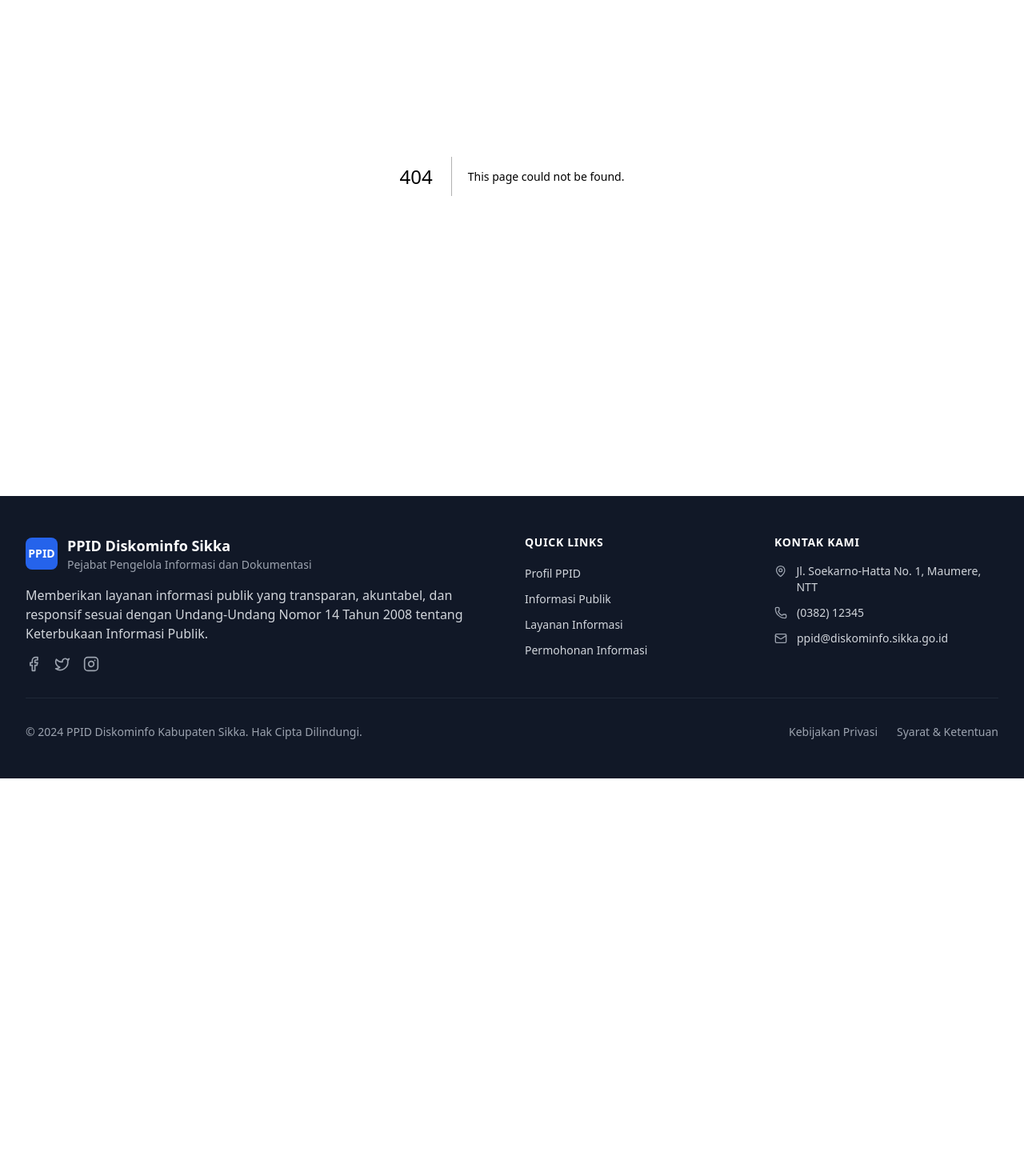
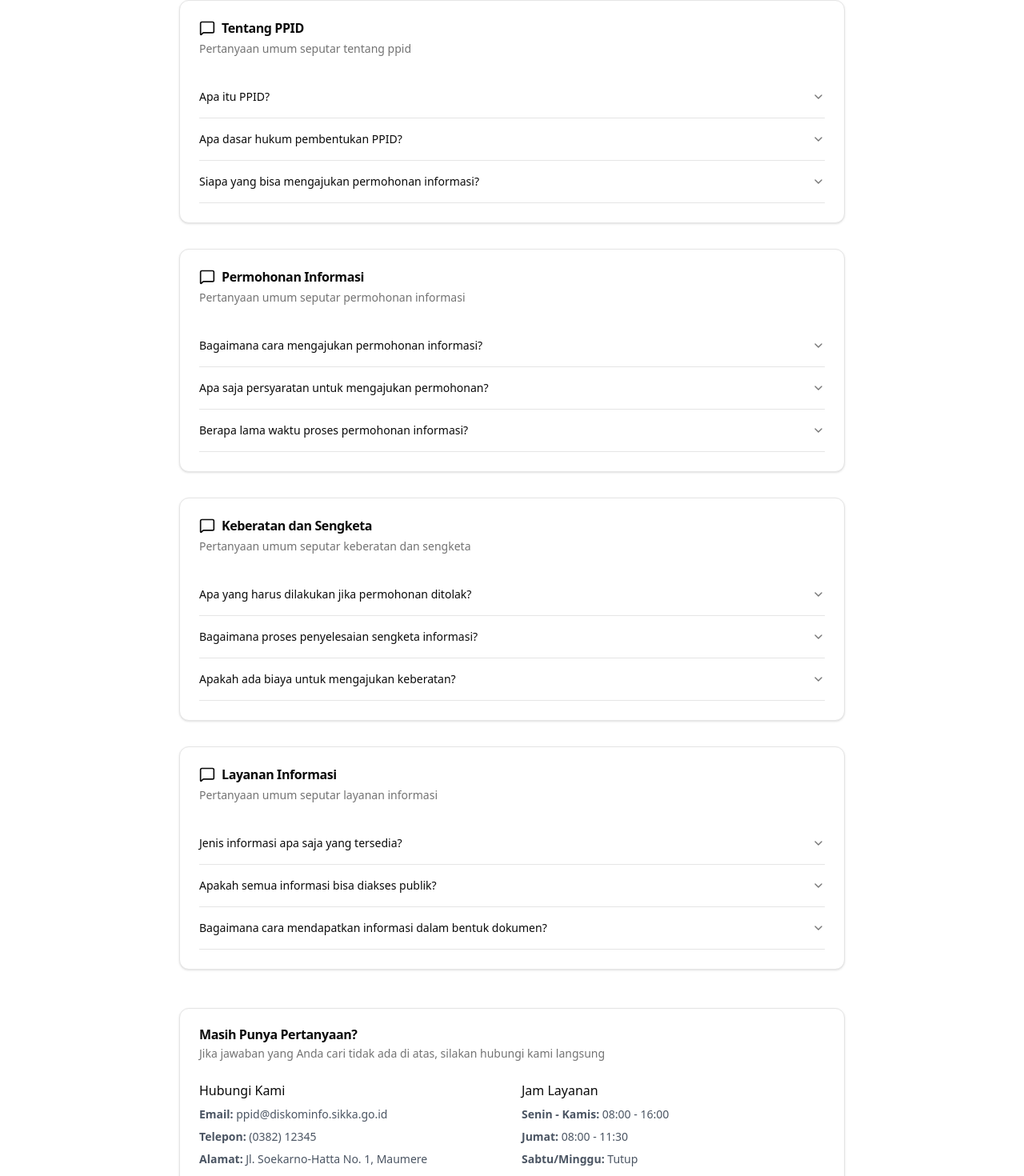
Before and after one commit to julianojr-blip/ppid-diskominfo-sikka, a Next.js app: page /faq in a window 1280 px wide. Before the commit this address had no page. Shown: the part 245-1715 px from the top of the page at 80% size. Before the commit the page ends 1218 px from the top, so only its background shows below. Built offline with nearby package versions, Linux system fonts and the light colour scheme.

Commit message:
Update Halaman Faq

```diff
--- /dev/null
+++ b/app/faq/page.tsx
@@ -0,0 +1,157 @@
+import { Card, CardContent, CardDescription, CardHeader, CardTitle } from '@/components/ui/card'
+import { Accordion, AccordionContent, AccordionItem, AccordionTrigger } from '@/components/ui/accordion'
+import { HelpCircle, MessageSquare } from 'lucide-react'
+
+export default function FAQPage() {
+  const faqData = [
+    {
+      category: "Tentang PPID",
+      questions: [
+        {
+          question: "Apa itu PPID?",
+          answer: "PPID (Pejabat Pengelola Informasi dan Dokumentasi) adalah unit kerja yang bertanggung jawab di bidang penyimpanan, pendokumentasian, penyediaan, dan pelayanan informasi publik di badan publik."
+        },
+        {
+          question: "Apa dasar hukum pembentukan PPID?",
+          answer: "Dasar hukumnya adalah Undang-Undang Nomor 14 Tahun 2008 tentang Keterbukaan Informasi Publik dan Peraturan Komisi Informasi Nomor 1 Tahun 2010 tentang Standar Layanan Informasi Publik."
+        },
+        {
+          question: "Siapa yang bisa mengajukan permohonan informasi?",
+          answer: "Setiap orang atau kelompok orang memiliki hak untuk memperoleh informasi publik sesuai dengan ketentuan perundang-undangan."
+        }
+      ]
+    },
+    {
+      category: "Permohonan Informasi",
+      questions: [
+        {
+          question: "Bagaimana cara mengajukan permohonan informasi?",
+          answer: "Permohonan informasi dapat diajukan secara langsung di kantor PPID, melalui email, atau melalui form permohonan yang tersedia di website ini."
+        },
+        {
+          question: "Apa saja persyaratan untuk mengajukan permohonan?",
+          answer: "Persyaratannya meliputi: identitas pemohon (KTP/SIM), rincian informasi yang diminta, tujuan penggunaan informasi, dan cara memperoleh informasi."
+        },
+        {
+          question: "Berapa lama waktu proses permohonan informasi?",
+          answer: "Waktu proses maksimal 10 hari kerja sejak permohonan diterima. Untuk informasi kompleks dapat diperpanjang maksimal 7 hari kerja."
+        }
+      ]
+    },
+    {
+      category: "Keberatan dan Sengketa",
+      questions: [
+        {
+          question: "Apa yang harus dilakukan jika permohonan ditolak?",
+          answer: "Jika permohonan ditolak, pemohon dapat mengajukan keberatan kepada Atasan PPID dalam waktu 30 hari sejak menerima pemberitahuan penolakan."
+        },
+        {
+          question: "Bagaimana proses penyelesaian sengketa informasi?",
+          answer: "Penyelesaian sengketa dapat dilakukan melalui mediasi oleh Komisi Informasi atau melalui pengadilan."
+        },
+        {
+          question: "Apakah ada biaya untuk mengajukan keberatan?",
+          answer: "Pengajuan keberatan tidak dipungut biaya (gratis)."
+        }
+      ]
+    },
+    {
+      category: "Layanan Informasi",
+      questions: [
+        {
+          question: "Jenis informasi apa saja yang tersedia?",
+          answer: "Informasi yang tersedia meliputi: informasi berkala, informasi serta merta, informasi setiap saat, dan informasi yang dikecualikan."
+        },
+        {
+          question: "Apakah semua informasi bisa diakses publik?",
+          answer: "Tidak semua informasi bisa diakses. Ada informasi yang dikecualikan sesuai UU No. 14 Tahun 2008, seperti informasi yang membahayakan negara dan informasi pribadi."
+        },
+        {
+          question: "Bagaimana cara mendapatkan informasi dalam bentuk dokumen?",
+          answer: "Dokumen dapat diperoleh dengan mendownload langsung dari website atau mengajukan permohonan untuk dokumen yang tidak tersedia online."
+        }
+      ]
+    }
+  ]
+
+  return (
+    <div className="min-h-screen flex flex-col">
+
+      <main className="flex-1 py-12">
+        <div className="max-w-4xl mx-auto px-4 sm:px-6 lg:px-8">
+          {/* Header */}
+          <div className="text-center mb-12">
+            <div className="flex items-center justify-center space-x-3 mb-4">
+              <HelpCircle className="w-8 h-8 text-blue-600" />
+              <h1 className="text-4xl font-bold text-gray-900">Frequently Asked Questions</h1>
+            </div>
+            <p className="text-lg text-gray-600">
+              Temukan jawaban untuk pertanyaan yang sering diajukan tentang layanan PPID
+            </p>
+          </div>
+
+          {/* FAQ Categories */}
+          <div className="space-y-8">
+            {faqData.map((category, index) => (
+              <Card key={index}>
+                <CardHeader>
+                  <CardTitle className="flex items-center space-x-2">
+                    <MessageSquare className="w-5 h-5" />
+                    <span>{category.category}</span>
+                  </CardTitle>
+                  <CardDescription>
+                    Pertanyaan umum seputar {category.category.toLowerCase()}
+                  </CardDescription>
+                </CardHeader>
+                <CardContent>
+                  <Accordion type="single" collapsible className="w-full">
+                    {category.questions.map((faq, faqIndex) => (
+                      <AccordionItem key={faqIndex} value={`item-${index}-${faqIndex}`}>
+                        <AccordionTrigger className="text-left">
+                          {faq.question}
+                        </AccordionTrigger>
+                        <AccordionContent className="text-gray-600">
+                          {faq.answer}
+                        </AccordionContent>
+                      </AccordionItem>
+                    ))}
+                  </Accordion>
+                </CardContent>
+              </Card>
+            ))}
+          </div>
+
+          {/* Contact Card */}
+          <Card className="mt-12">
+            <CardHeader>
+              <CardTitle>Masih Punya Pertanyaan?</CardTitle>
+              <CardDescription>
+                Jika jawaban yang Anda cari tidak ada di atas, silakan hubungi kami langsung
+              </CardDescription>
+            </CardHeader>
+            <CardContent>
+              <div className="grid grid-cols-1 md:grid-cols-2 gap-6">
+                <div>
+                  <h4 className="font-medium mb-2">Hubungi Kami</h4>
+                  <div className="space-y-2 text-sm text-gray-600">
+                    <p><strong>Email:</strong> ppid@diskominfo.sikka.go.id</p>
+                    <p><strong>Telepon:</strong> (0382) 12345</p>
+                    <p><strong>Alamat:</strong> Jl. Soekarno-Hatta No. 1, Maumere</p>
+                  </div>
+                </div>
+                <div>
+                  <h4 className="font-medium mb-2">Jam Layanan</h4>
+                  <div className="space-y-2 text-sm text-gray-600">
+                    <p><strong>Senin - Kamis:</strong> 08:00 - 16:00</p>
+                    <p><strong>Jumat:</strong> 08:00 - 11:30</p>
+                    <p><strong>Sabtu/Minggu:</strong> Tutup</p>
+                  </div>
+                </div>
+              </div>
+            </CardContent>
+          </Card>
+        </div>
+      </main>
+    </div>
+  )
+}
```
